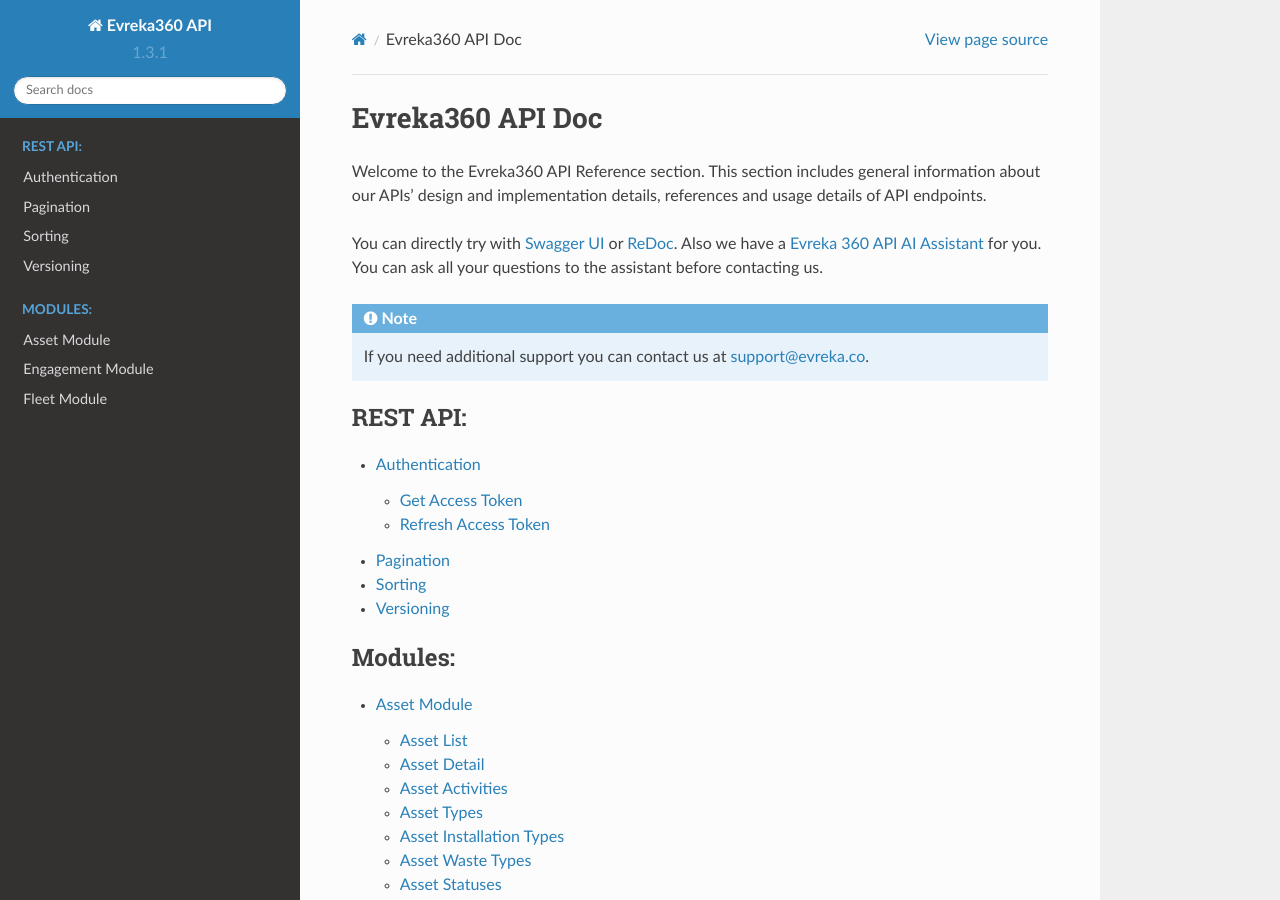
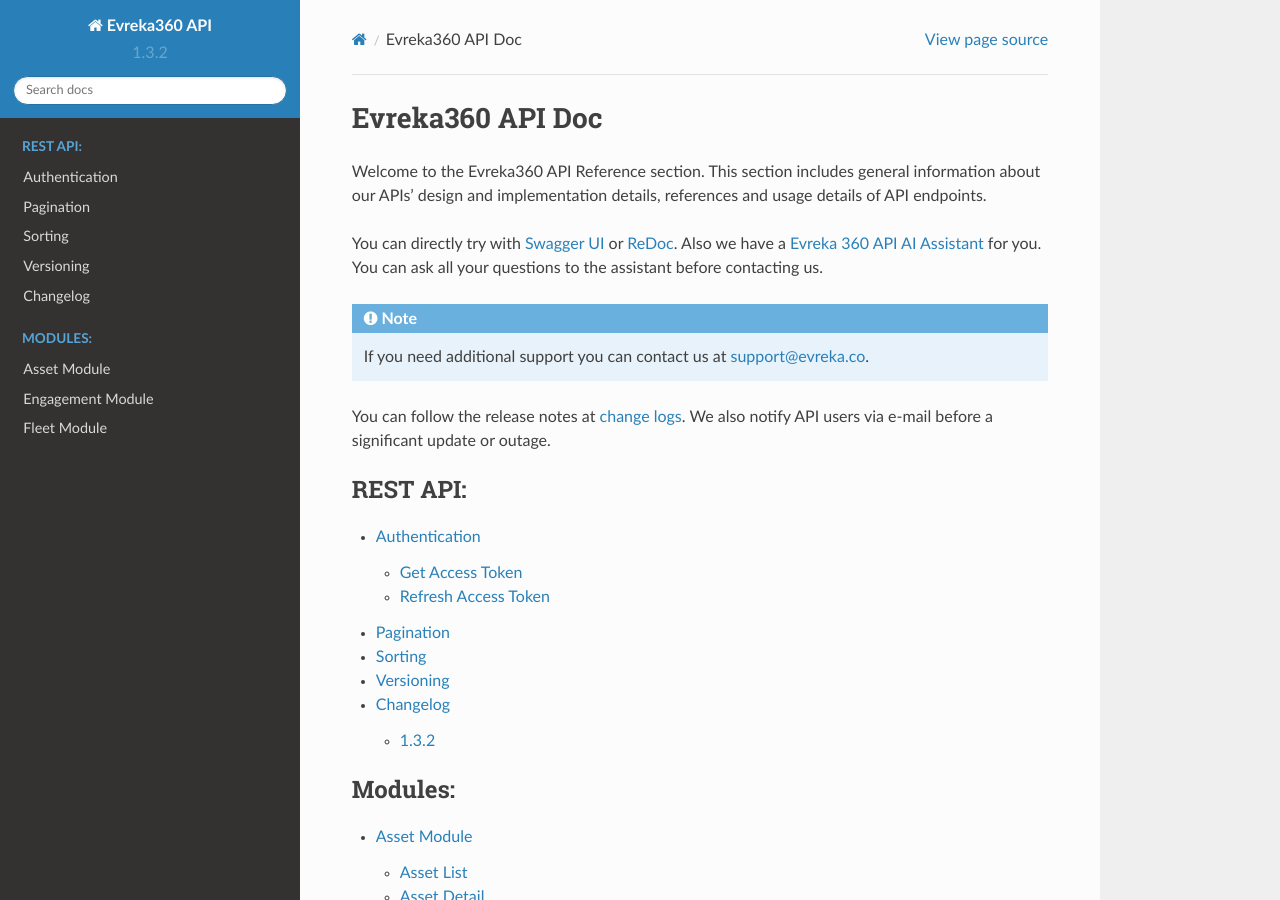
Before and after one commit to evrekadev/evreka-api-doc, a Sphinx documentation site: the page built from source/index.rst, in a window 1280 px wide and 900 px high. Built offline with Sphinx 7.4.7 and the Read the Docs theme 2.0.0, drawn with Linux system fonts in a browser that asks for light colours.

```diff
--- /dev/null
+++ b/source/changelog.rst
@@ -0,0 +1,6 @@
+Changelog
+=================
+
+1.3.2
+----------------
+- **entity_id** filter was added to :doc:`Engagement ServicePoint <engagement/service_point/list>`.
--- a/source/common/auth.rst
+++ b/source/common/auth.rst
@@ -1,5 +1,5 @@
 Authentication
-=======
+===============
 
 First of all, you need to get an access token to authenticate for Evreka 360 API via Evreka 360 Auth server.
 You need to include the **Bearer Token** in the Authorization header of your requests to the Evreka 360 API.
--- a/source/conf.py
+++ b/source/conf.py
@@ -9,7 +9,7 @@
 project = 'Evreka360 API'
 copyright = '2024, Evreka'
 author = 'Evreka'
-version = '1.3.1'
+version = '1.3.2'
 
 # -- General configuration ---------------------------------------------------
 # https://www.sphinx-doc.org/en/master/usage/configuration.html#general-configuration
--- a/source/engagement/service_availability/post.rst
+++ b/source/engagement/service_availability/post.rst
@@ -25,6 +25,7 @@ Data Structure
    +-------------------------+--------------------------------------------------------------+---------------------------------------------------+-------------------------------------------------------+
    | order_type_id           | string *(optional)*                                          | Order Type ID - UUID                              | d666a904-5739-46c0-b70a-1cd57658a3f6                  |
    +-------------------------+--------------------------------------------------------------+---------------------------------------------------+-------------------------------------------------------+
+
 "* If the end_date is not provided, the end_date will be set as end of the year""
 
 Example Code
--- a/source/index.rst
+++ b/source/index.rst
@@ -8,6 +8,7 @@ You can directly try with `Swagger UI <https://360.evreka.co/openapi/docs>`_ or
 .. note::
    If you need additional support you can contact us at support@evreka.co.
 
+You can follow the release notes at :doc:`change logs <changelog>`. We also notify API users via e-mail before a significant update or outage.
 
 .. toctree::
    :caption: REST API:
@@ -17,6 +18,7 @@ You can directly try with `Swagger UI <https://360.evreka.co/openapi/docs>`_ or
    common/pagination
    common/sorting
    common/versioning
+   changelog
 
 .. toctree::
    :caption: Modules:
```
Also changed, not shown: source/engagement/service_point/list.rst (+11 -5 lines), 1 other file.
